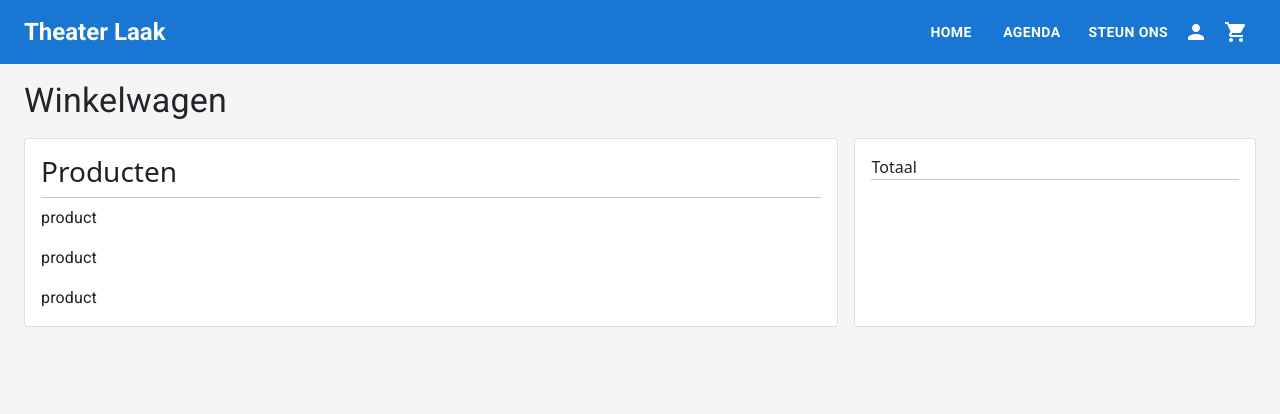
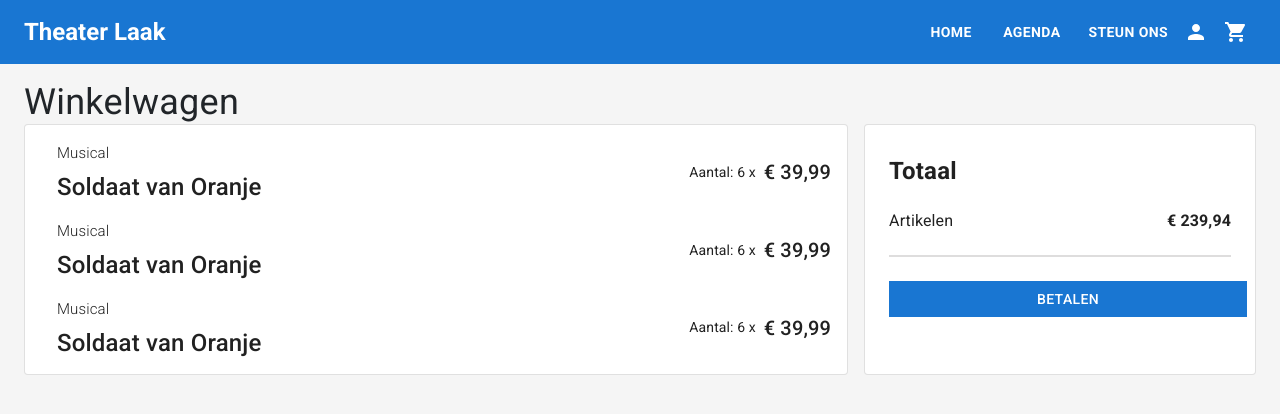
Before and after one commit to WDPR-Groep-4/WDPR, a React (Create React App) app in the folder ClientApp/: page /winkelwagen in a window 1280 px wide. Shown: the top 414 px of the page. Built offline with nearby package versions, Linux system fonts and the light colour scheme.

Commit message:
Product en totaal verder

```diff
--- a/ClientApp/src/components/navbar/Navbar.js
+++ b/ClientApp/src/components/navbar/Navbar.js
@@ -21,7 +21,7 @@ export default function Navbar(props) {
                 <Typography
                     variant="h5"
                     component="div"
-                    sx={{ fontWeight: "bold", flexGrow: 1 }}
+                    sx={{ fontWeight: "bold", flexGrow: 1, fontSize: 24 }}
                 >
                     <Link to="/">Theater Laak</Link>
                 </Typography>
--- a/ClientApp/src/components/pages/winkelwagen/Product.js
+++ b/ClientApp/src/components/pages/winkelwagen/Product.js
@@ -2,9 +2,59 @@ import { Typography } from "@mui/material";
 import { Box } from "@mui/system";
 
 export default function Product(props) {
-    return (
-        <Box>
-            <Typography>product</Typography>
-        </Box>
-    );
+  return (
+    <Box sx={{ display: "flex" }}>
+      {/* <img
+        src="https://external-content.duckduckgo.com/iu/?u=https%3A%2F%2Fyt3.ggpht.com%2Fa%2FAATXAJwgTVW9Q0515s_Ictfu26EMKLVOacosqk36YQ%3Ds900-c-k-c0xffffffff-no-rj-mo&f=1&nofb=1&ipt=1c419947164e6fa5decb0504ac194fc5ec7529749865b81cd8ebe0222d9dfa16&ipo=images"
+        alt="product"
+        sx={{ maxWidth: 177, maxHeight: 1770 }}
+      /> */}
+      <Box sx={{ display: "flex", flexDirection: "column", gap: 1, ml: 2 }}>
+        <Typography
+          variant="h6"
+          component="h3"
+          sx={{ fontWeight: 100, fontSize: 15 }}
+        >
+          Musical
+        </Typography>
+        <Typography
+          variant="h4"
+          component="h2"
+          sx={{ fontWeight: 500, fontSize: 24 }}
+        >
+          Soldaat van Oranje
+        </Typography>
+      </Box>
+      <Box
+        sx={{
+          alignItems: "center",
+          display: "flex",
+          justifyContent: "flex-end",
+          flexGrow: 1,
+          gap: 1,
+        }}
+      >
+        <Typography
+          variant="h6"
+          component="h3"
+          sx={{
+            fontWeight: 400,
+            fontSize: 14,
+          }}
+        >
+          Aantal: 6 x
+        </Typography>
+        <Typography
+          variant="h6"
+          component="h3"
+          sx={{
+            fontWeight: 500,
+            fontSize: 20,
+          }}
+        >
+          € 39,99
+        </Typography>
+      </Box>
+    </Box>
+  );
 }
--- a/ClientApp/src/components/pages/winkelwagen/Winkelwagen.js
+++ b/ClientApp/src/components/pages/winkelwagen/Winkelwagen.js
@@ -1,5 +1,5 @@
 import { Box, Container } from "@mui/system";
-import { Card, Divider, Stack, Typography } from "@mui/material";
+import { Card, Divider, Stack, Typography, Button } from "@mui/material";
 import Product from "./Product";
 
 //https://reactjs.org/docs/lists-and-keys.html
@@ -8,11 +8,17 @@ export default function Winkelwagen(props) {
   return (
     <Box sx={{ backgroundColor: "#f5f5f5", minHeight: "100vh" }}>
       <Container maxWidth="xl">
+        {/* Titel */}
         <Box>
-                    <Typography variant="h4" component="h1" sx={{ py: 2 }}>
+          <Typography
+            variant="h4"
+            component="h1"
+            sx={{ paddingTop: 2, fontSize: 36 }}
+          >
             Winkelwagen
           </Typography>
         </Box>
+
         <Box
           sx={{
             display: "flex",
@@ -20,15 +26,15 @@ export default function Winkelwagen(props) {
             flexDirection: { sm: "column", md: "row" },
           }}
         >
+          {/* Producten */}
           <Card
             sx={{
               flexGrow: { sm: 1, md: 2 },
               p: 2,
+              gap: 2,
             }}
             variant="outlined"
           >
-                        <h3>Producten</h3>
-                        <Divider sx={{ mb: 1 }} />
             <Stack
               direction="column"
               sx={{
@@ -40,17 +46,63 @@ export default function Winkelwagen(props) {
               <Product />
             </Stack>
           </Card>
-                    <Card sx={{ flexGrow: 1, p: 2 }} variant="outlined">
-                        <span
+
+          {/* Totaal */}
+          <Card sx={{ flexGrow: 1, p: 2, justifyContent:"center" }} variant="outlined">
+            <Typography
+              variant="h4"
+              component="h3"
+              sx={{ fontSize: 24, fontWeight: 600, m: 1, mt: 2 }}
+            >
+              Totaal
+            </Typography>
+            <Box
               sx={{
-                                fontSize: 24,
-                                fontFamily: "Outfit",
-                                fontStyle: "SemiBold",
+                display: "flex",
+                justifyContent: "space-between",
+                mt: 3,
+                ml: 1,
+                mr: 1,
               }}
             >
-                            Totaal
-                        </span>
-                        <Divider sx={{ mb: 1 }} />
+              <Typography
+                variant="h4"
+                component="h4"
+                sx={{ fontSize: 16, fontWeight: 400 }}
+              >
+                Artikelen
+              </Typography>
+              <Typography
+                variant="h4"
+                component="h4"
+                sx={{ fontSize: 16, fontWeight: 600 }}
+              >
+                € 239,94
+              </Typography>
+            </Box>
+            <Divider
+              sx={{
+                mt: 3,
+                borderBottomWidth: 2,
+                backgroundColor: "#908C8C",
+                ml: 1,
+                mr: 1,
+              }}
+            />
+            <Button
+              variant="contained"
+              sx={{
+                mt: 3,
+                ml: 1,
+                mr: 3,
+                borderRadius: 0,
+                width: "100%",
+                boxSizing: "border-box",
+              }}
+              disableElevation
+            >
+              Betalen
+            </Button>
           </Card>
         </Box>
       </Container>
```
Lines whose indentation alone changed are shown as unchanged.
